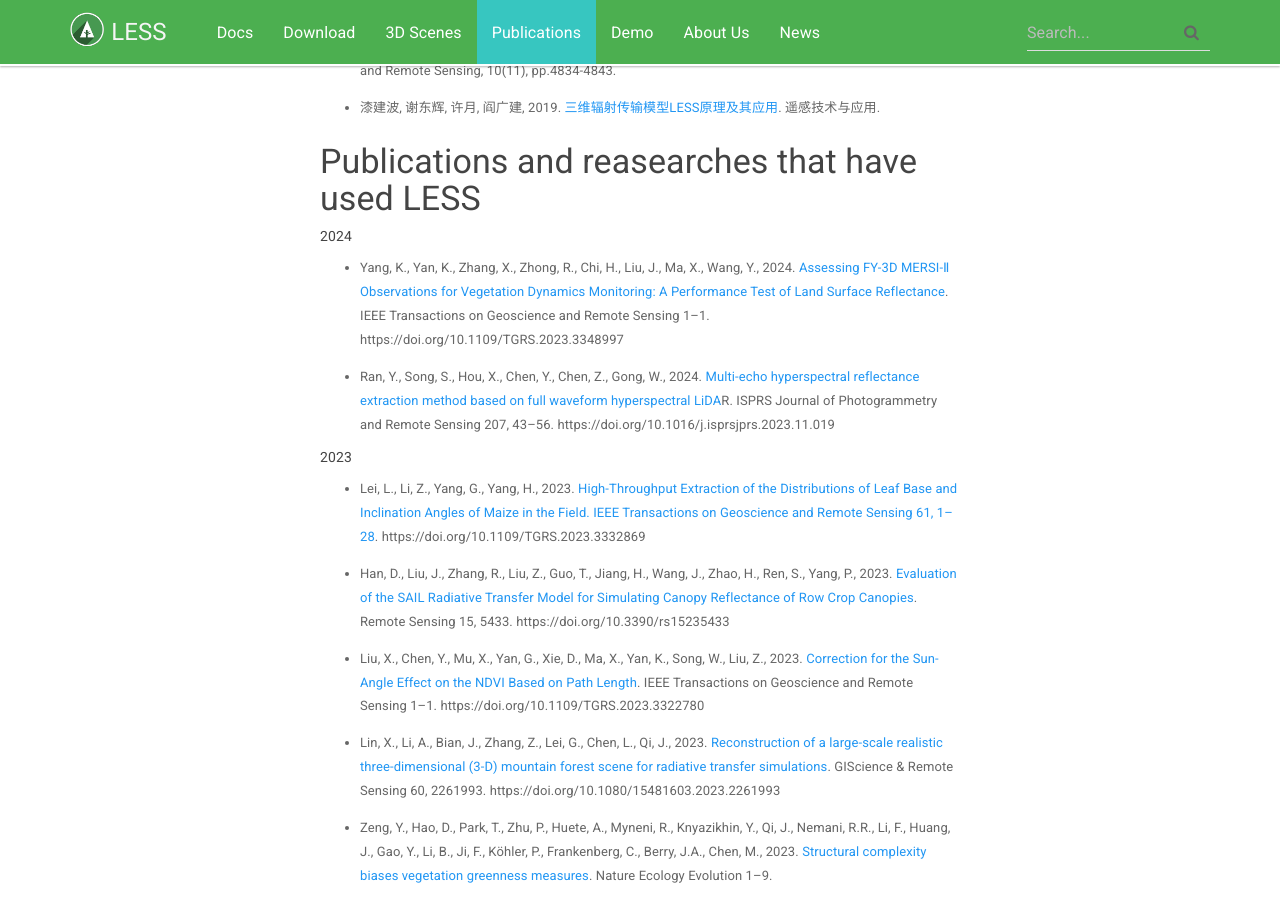
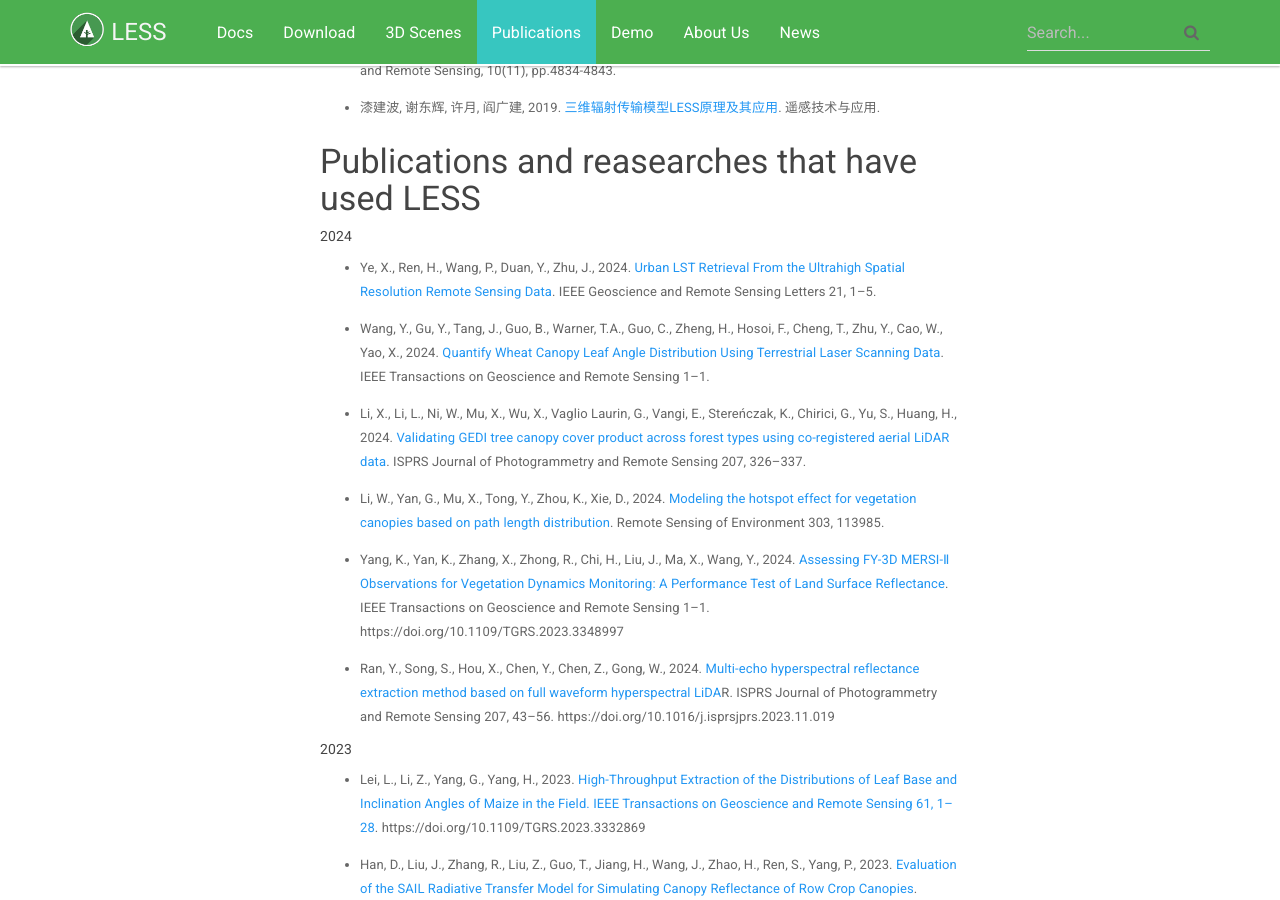
Before and after one commit to jianboqi/jianboqi.github.io, a Jekyll site: the page built from publications.md, in a window 1280 px wide and 900 px high, scrolled down 852 px. Built offline with Jekyll 4.4.1, drawn with Linux system fonts in a browser that asks for light colours; nearby versions of some CDN libraries; comment, search, counter and statistics services are not loaded.

Commit message:
Update publications.md

```diff
--- a/publications.md
+++ b/publications.md
@@ -31,8 +31,15 @@ sectionid: page_publications
 
 ###### 2024
 
+* Ye, X., Ren, H., Wang, P., Duan, Y., Zhu, J., 2024. [Urban LST Retrieval From the Ultrahigh Spatial Resolution Remote Sensing Data](https://doi.org/10.1109/LGRS.2024.3356249). IEEE Geoscience and Remote Sensing Letters 21, 1–5.
+
+* Wang, Y., Gu, Y., Tang, J., Guo, B., Warner, T.A., Guo, C., Zheng, H., Hosoi, F., Cheng, T., Zhu, Y., Cao, W., Yao, X., 2024. [Quantify Wheat Canopy Leaf Angle Distribution Using Terrestrial Laser Scanning Data](https://ieeexplore.ieee.org/abstract/document/10398251). IEEE Transactions on Geoscience and Remote Sensing 1–1.
+
+* Li, X., Li, L., Ni, W., Mu, X., Wu, X., Vaglio Laurin, G., Vangi, E., Stereńczak, K., Chirici, G., Yu, S., Huang, H., 2024. [Validating GEDI tree canopy cover product across forest types using co-registered aerial LiDAR data](https://doi.org/10.1016/j.isprsjprs.2023.11.024). ISPRS Journal of Photogrammetry and Remote Sensing 207, 326–337.
+
+* Li, W., Yan, G., Mu, X., Tong, Y., Zhou, K., Xie, D., 2024. [Modeling the hotspot effect for vegetation canopies based on path length distribution](https://doi.org/10.1016/j.rse.2023.113985). Remote Sensing of Environment 303, 113985.
+
 * Yang, K., Yan, K., Zhang, X., Zhong, R., Chi, H., Liu, J., Ma, X., Wang, Y., 2024. [Assessing FY-3D MERSI-Ⅱ Observations for Vegetation Dynamics Monitoring: A Performance Test of Land Surface Reflectance](https://doi.org/10.1109/TGRS.2023.3348997). IEEE Transactions on Geoscience and Remote Sensing 1–1. https://doi.org/10.1109/TGRS.2023.3348997
-
 
 * Ran, Y., Song, S., Hou, X., Chen, Y., Chen, Z., Gong, W., 2024. [Multi-echo hyperspectral reflectance extraction method based on full waveform hyperspectral LiDA](https://doi.org/10.1016/j.isprsjprs.2023.11.019)R. ISPRS Journal of Photogrammetry and Remote Sensing 207, 43–56. https://doi.org/10.1016/j.isprsjprs.2023.11.019
 
```
